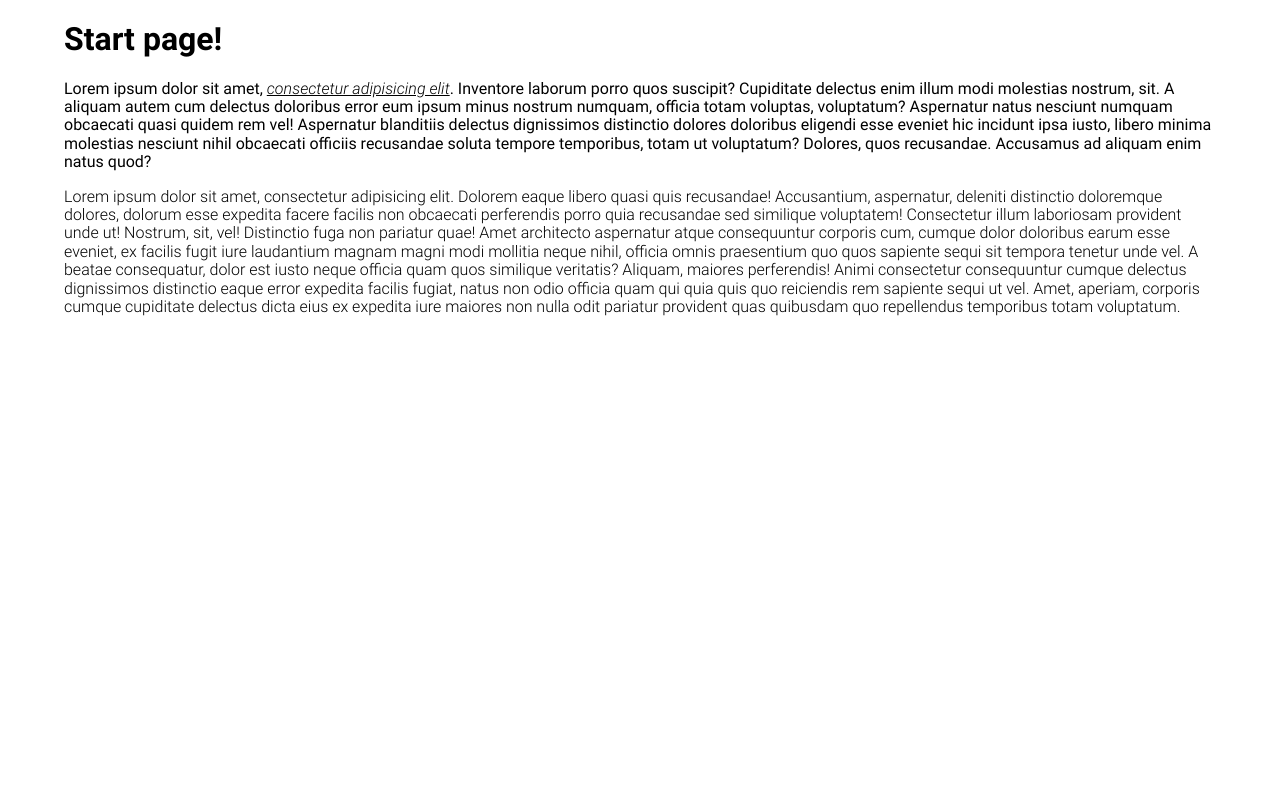
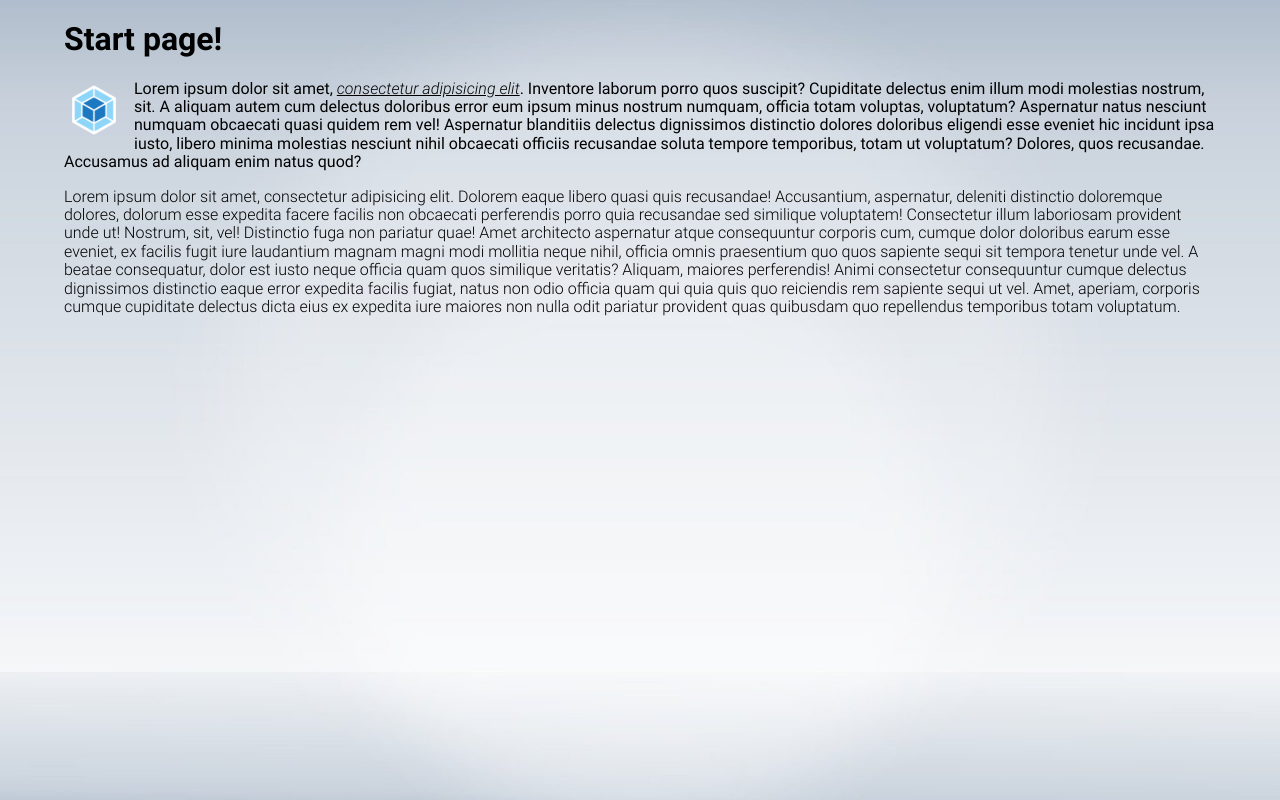
Before and after one commit to AlymAleksey/dt, a website built with webpack: page src/index.html in a window 1280 px wide. Built offline with nearby package versions, Linux system fonts and the light colour scheme.

Commit message:
Image support

```diff
--- a/src/index.html
+++ b/src/index.html
@@ -11,7 +11,8 @@
 <!--  Default text, delete after starting work -->
 <div class="wrapper">
   <h1>Start page!</h1>
-  <p class="text">Lorem ipsum dolor sit amet, <span class="italic">consectetur adipisicing elit</span>. Inventore
+  <p class="text"><img src="assets/img/content/webpack_logo.png" alt="logo" class="logo">Lorem ipsum dolor sit amet,
+    <span class="italic">consectetur adipisicing elit</span>. Inventore
     laborum porro quos suscipit? Cupiditate delectus enim illum modi molestias nostrum, sit. A aliquam autem cum
     delectus doloribus error eum ipsum minus nostrum numquam, officia totam voluptas, voluptatum? Aspernatur natus
     nesciunt numquam obcaecati quasi quidem rem vel! Aspernatur blanditiis delectus dignissimos distinctio dolores
--- a/src/scss/index.scss
+++ b/src/scss/index.scss
@@ -7,10 +7,14 @@
 // Default styles, delete after starting work
 body{
   @include font(Roboto);
+  background: url("../assets/img/design/bg/bg.jpg");
+  background-size: 100%;
 }
-img{
-  width: 200px;
-  height: 200px;
+.logo{
+  width: 60px;
+  height: auto;
+  float: left;
+  margin-right: 10px;
 }
 h1{
   @include font(RobotoBold);
--- a/webpack.config.js
+++ b/webpack.config.js
@@ -67,6 +67,10 @@ module.exports = {
           from: path.resolve(__dirname, 'src/favicon.ico'),
           to: path.resolve(__dirname, 'dist'),
         },
+        {
+          from: path.resolve(__dirname, 'src/assets/img/content'),
+          to: path.resolve(__dirname, 'dist/assets/img/content'),
+        },
       ],
     }),
   ],
@@ -97,6 +101,17 @@ module.exports = {
           },
         ],
       },
+      {
+        test: /\.(png|jpe?g|gif|svg)$/i,
+        use: [
+          {
+            loader: 'file-loader',
+            options: {
+              name: '[path][name].[ext]',
+            },
+          },
+        ],
+      },
     ],
   },
 };
```
Also changed, not shown: src/assets/img/content/webpack_logo.png (added), src/assets/img/design/bg/bg.jpg (added).
